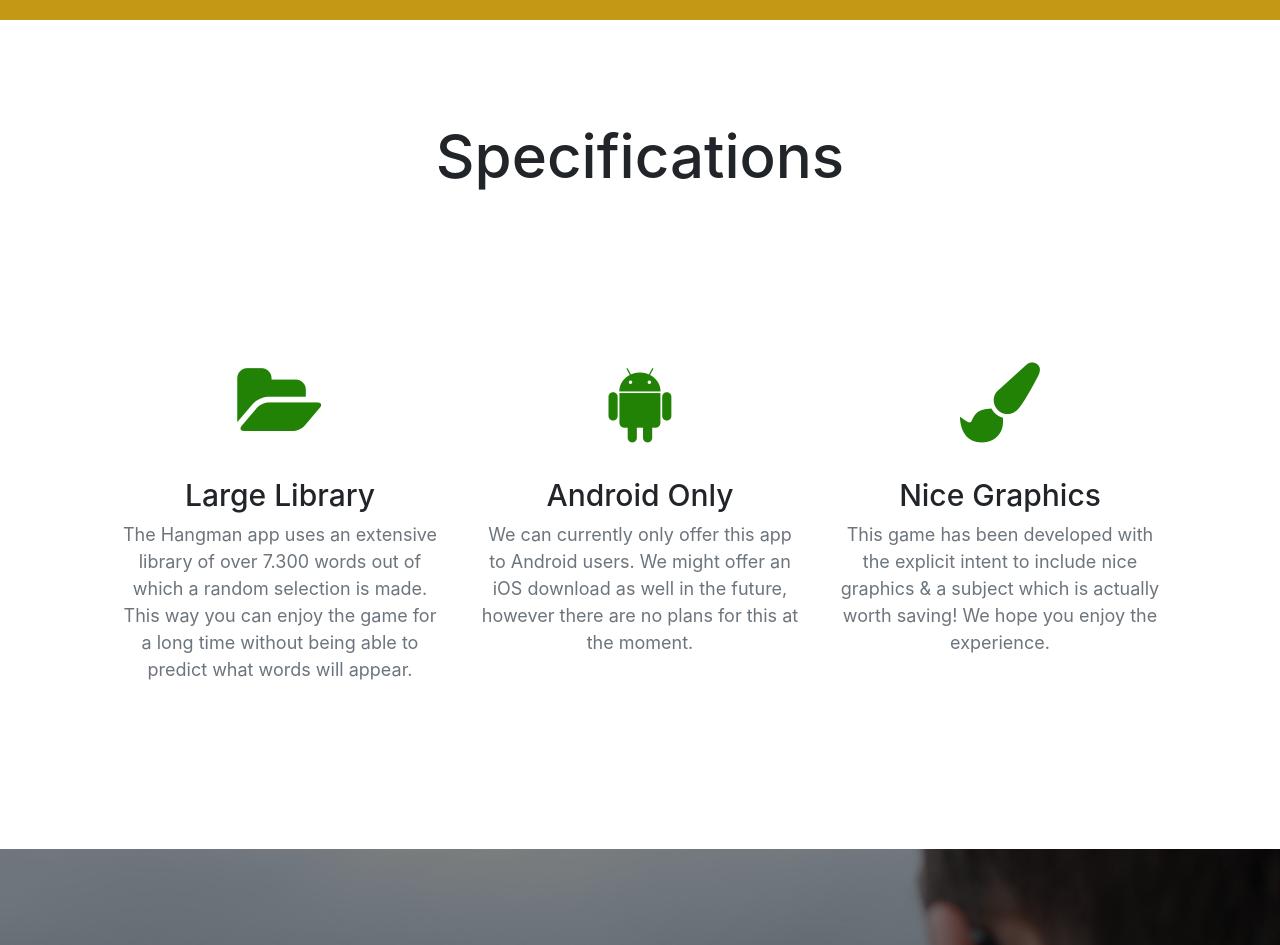
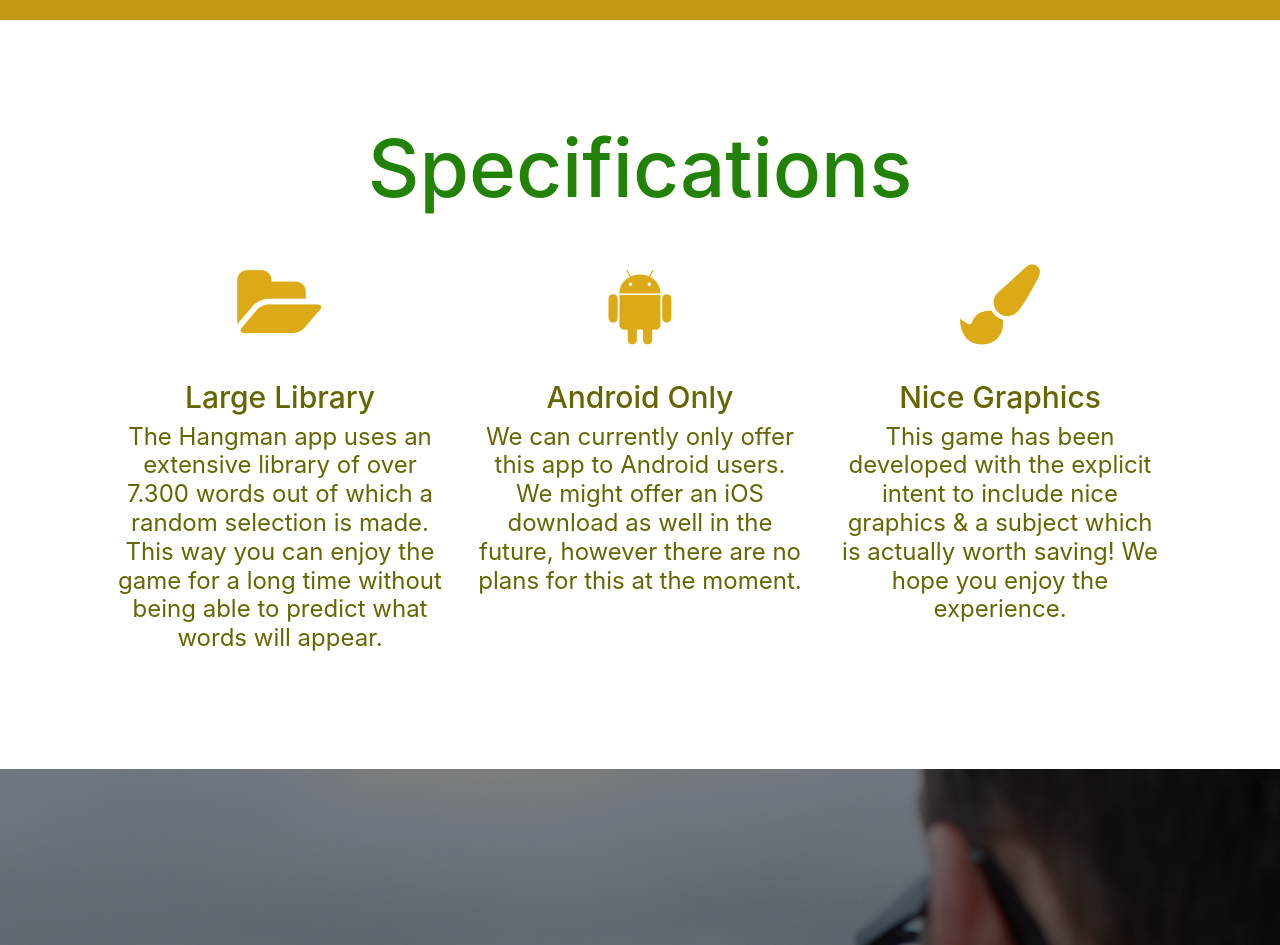
Before and after one commit to Wim81/Hangman_landingspagina, a website with bundled scripts: page index.html in a window 1280 px wide. Shown: the part 1760-2705 px from the top of the page. Built offline with nearby package versions, Linux system fonts and the light colour scheme; a web font is replaced by a local one.

Commit message:
specs deel looking good

```diff
--- a/index.html
+++ b/index.html
@@ -150,7 +150,7 @@
                   <div class="feature-item">
                     <i class="fas fa-folder-open text-primary"></i>
                     <h3>Large Library</h3>
-                    <p class="text-muted">The Hangman app uses an extensive library of over 7.300 words out of which
+                    <p>The Hangman app uses an extensive library of over 7.300 words out of which
                     a random selection is made. This way you can enjoy the game for a long time without being
                       able to predict what words will appear.</p>
                   </div>
@@ -159,7 +159,7 @@
                   <div class="feature-item">
                     <i class="fab fa-android text-primary"></i>
                     <h3>Android Only</h3>
-                    <p class="text-muted">We can currently only offer this app to Android users. We might offer an
+                    <p>We can currently only offer this app to Android users. We might offer an
                       iOS download as well in the future, however there are no plans for this at the moment.</p>
                   </div>
                 </div>
@@ -167,7 +167,7 @@
                   <div class="feature-item">
                     <i class="fas fa-paint-brush text-primary"></i>
                     <h3>Nice Graphics</h3>
-                    <p class="text-muted">This game has been developed with the explicit intent to include nice
+                    <p>This game has been developed with the explicit intent to include nice
                       graphics & a subject which is actually worth saving! We hope you enjoy the experience.</p>
                   </div>
                 </div>
--- a/scss/_features.scss
+++ b/scss/_features.scss
@@ -1,9 +1,11 @@
 // Styling for the features section
 section.features {
     .section-heading {
-        margin-bottom: 100px;
+        margin-bottom: 0px;
         h2 {
+            color: $theme-tertiary;
             margin-top: 0;
+            font-size: 80px;
         }
         p {
             margin-bottom: 0;
@@ -12,6 +14,16 @@ section.features {
 
     .my-auto {
         margin: 0 auto;
+        .container-fluid {
+            .row {
+                justify-content: stretch;
+
+                .col-lg-4 {
+                    padding-left: 15px;
+                    padding-right: 15px;
+                }
+            }
+        }
     }
 
     .device-container,
@@ -26,19 +38,28 @@ section.features {
         }
     }
     .feature-item {
-        padding-top: 50px;
-        padding-bottom: 50px;
+        padding-top: 20px;
+        padding-bottom: 0px;
         text-align: center;
+
         h3 {
             font-size: 30px;
+            color: $theme-secondary;
         }
+
+        p {
+            color: $theme-secondary;
+            font-size: 24px;
+            line-height: 1.2;
+        }
+
         i {
             font-size: 80px;
             font-family: FontAwesome;
             font-style: normal;
             display: block;
             margin-bottom: 15px;
-            background-color: $theme-tertiary;
+            background-color: $theme-primary;
             -webkit-background-clip: text;
             -webkit-text-fill-color: transparent;
         }
```
Also changed, not shown: css/new-age.css, css/new-age.min.css.
